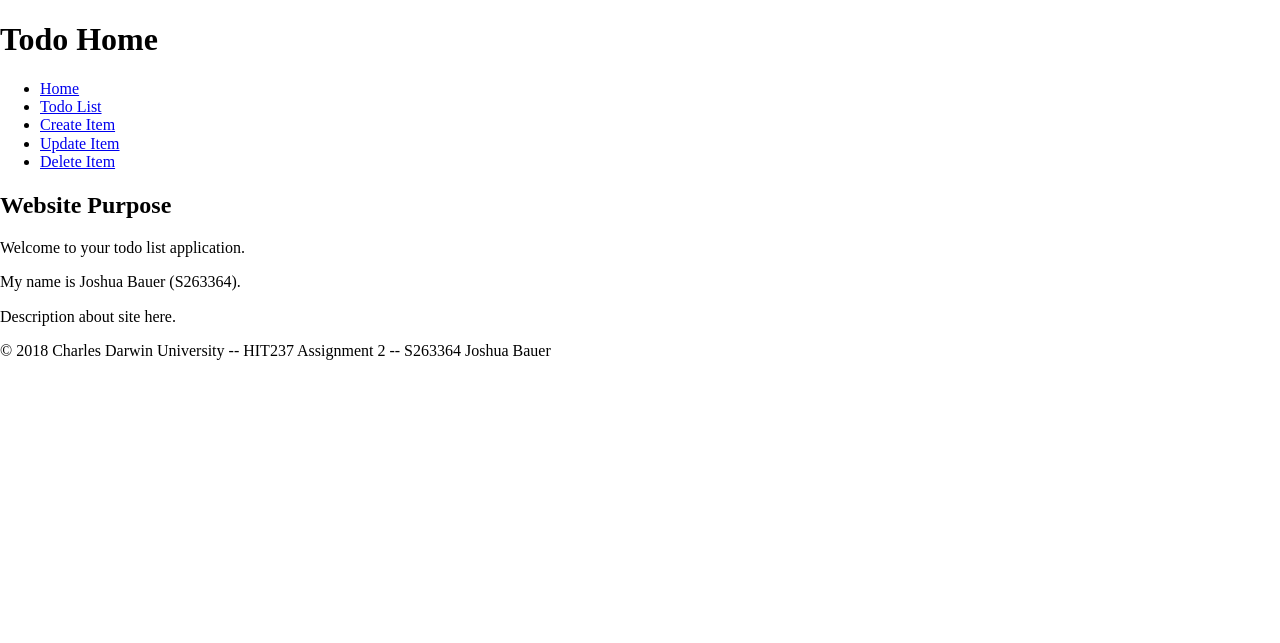
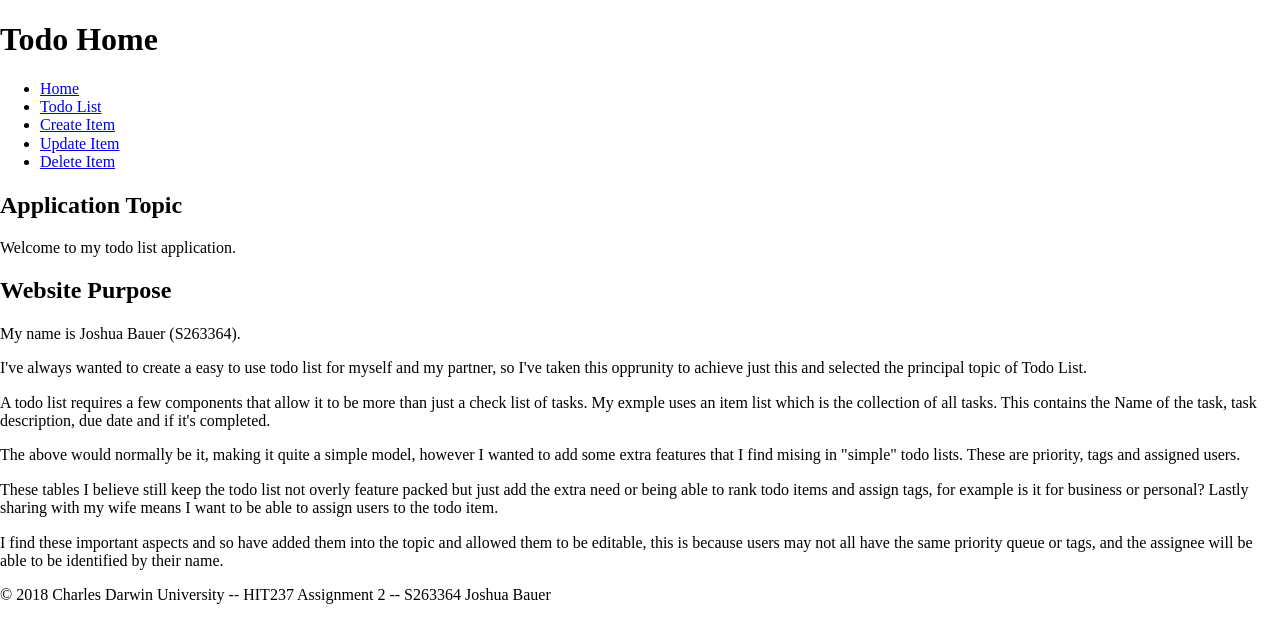
Before and after one commit to jaybeebauer/HIT237-Assignment2, a Django app: page / in a window 1280 px wide. Shown: the top 643 px of the page. Run offline with Django 3.2, Linux system fonts and the light colour scheme; some libraries are stand-ins or nearby versions.

Commit message:
-Finished base HTML

```diff
--- a/HIT237-Assignment2/TodoList/templates/index.html
+++ b/HIT237-Assignment2/TodoList/templates/index.html
@@ -6,9 +6,13 @@
 {% block page_heading_title %}<h1>Todo Home</h1>{% endblock %}
 
 {% block main_body %}
+<h2>Application Topic</h2>
+<p>Welcome to my todo list application.</p>
 <h2 >Website Purpose</h2>
-<p>Welcome to your todo list application.</p>
 <p>My name is Joshua Bauer (S263364).</p>
-<!--TODO Adjust description -->
-<p>Description about site here.</p>
+<p>I've always wanted to create a easy to use todo list for myself and my partner, so I've taken this opprunity to achieve just this and selected the principal topic of Todo List.</p>
+<p>A todo list requires a few components that allow it to be more than just a check list of tasks. My exmple uses an item list which is the collection of all tasks. This contains the Name of the task, task description, due date and if it's completed.</p>
+<p>The above would normally be it, making it quite a simple model, however I wanted to add some extra features that I find mising in "simple" todo lists. These are priority, tags and assigned users.</p>
+<p>These tables I believe still keep the todo list not overly feature packed but just add the extra need or being able to rank todo items and assign tags, for example is it for business or personal? Lastly sharing with my wife means I want to be able to assign users to the todo item.</p>
+<p>I find these important aspects and so have added them into the topic and allowed them to be editable, this is because users may not all have the same priority queue or tags, and the assignee will be able to be identified by their name.</p>
 {% endblock %}
--- a/HIT237-Assignment2/TodoList/templates/todolist.html
+++ b/HIT237-Assignment2/TodoList/templates/todolist.html
@@ -8,7 +8,11 @@
 {% block main_body %}
 
 <ul>
-    <!--TODO run todo list here -->
+   <li>
+       <a href="#">Assignee</a>
+        <a href="#">Todo Title</a>
+
+   </li>
 </ul>
 
 {% endblock %}
```
Also changed, not shown: 1 other file.
